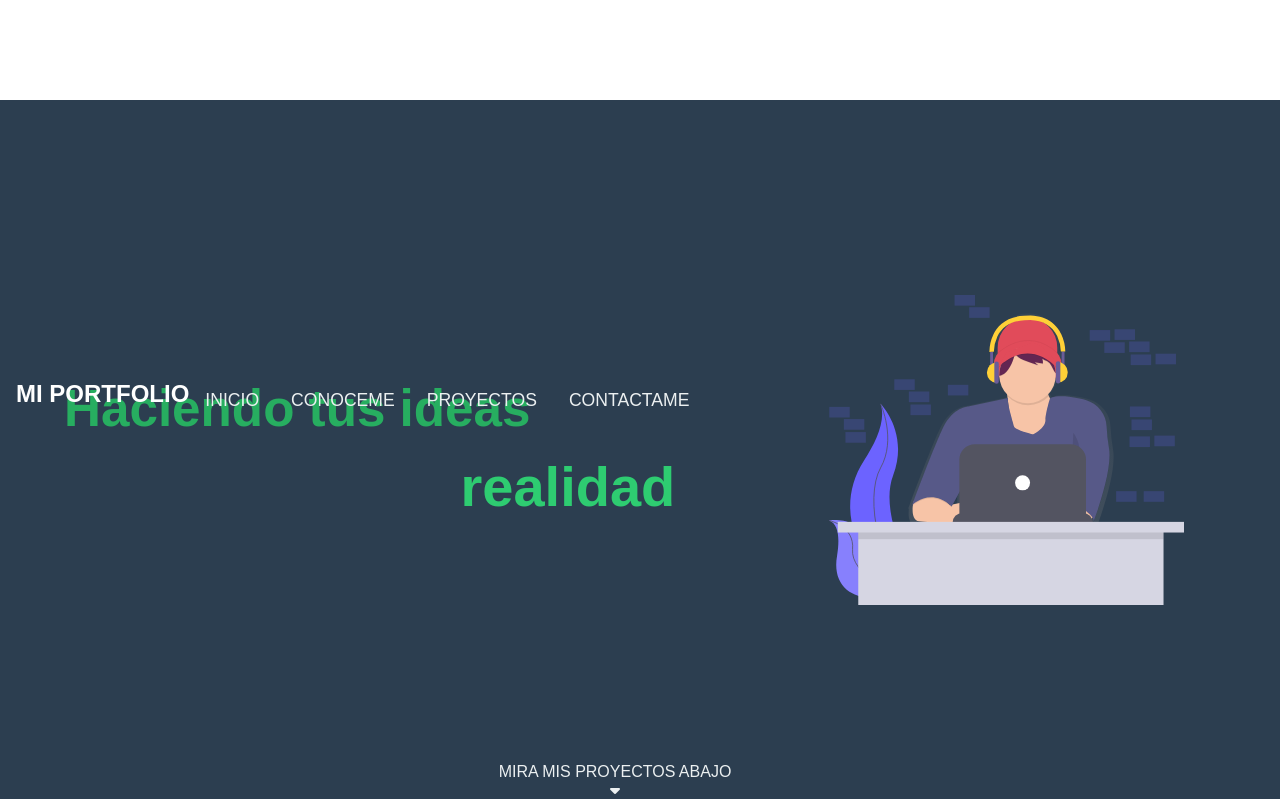
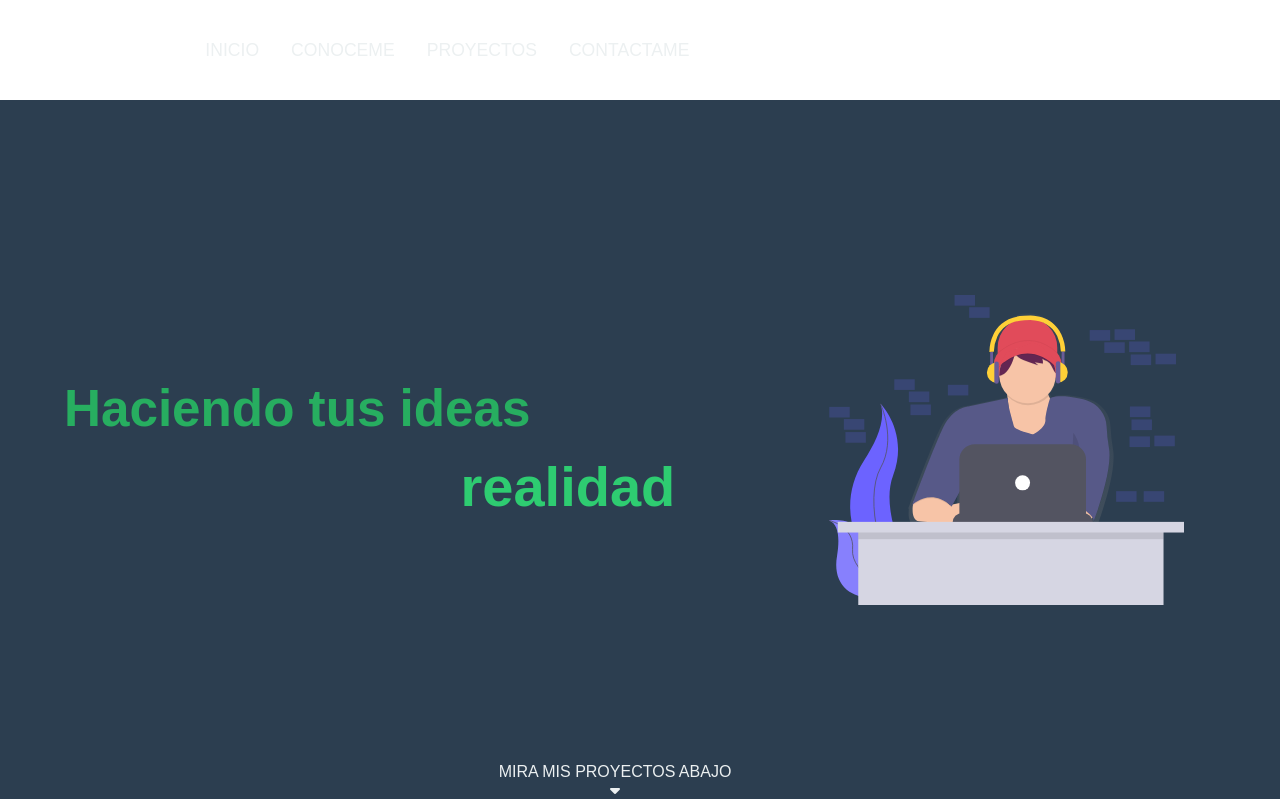
Before and after one commit to JuanPrato/portfolio, a PHP site: page / in a window 1280 px wide. Shown: the top 799 px of the page. Run offline with PHP 8.4, Linux system fonts and the light colour scheme; some libraries are stand-ins or nearby versions; some web fonts are replaced.

Commit message:
Update style.css

```diff
--- a/static/css/style.css
+++ b/static/css/style.css
@@ -112,7 +112,7 @@ header .barra-navegacion{
     padding: 1rem;
     display: flex;
     justify-content: space-between;
-    height: 100%;
+    height: 100px;
     position: fixed;
     top: 0;
     width: 100%
```
